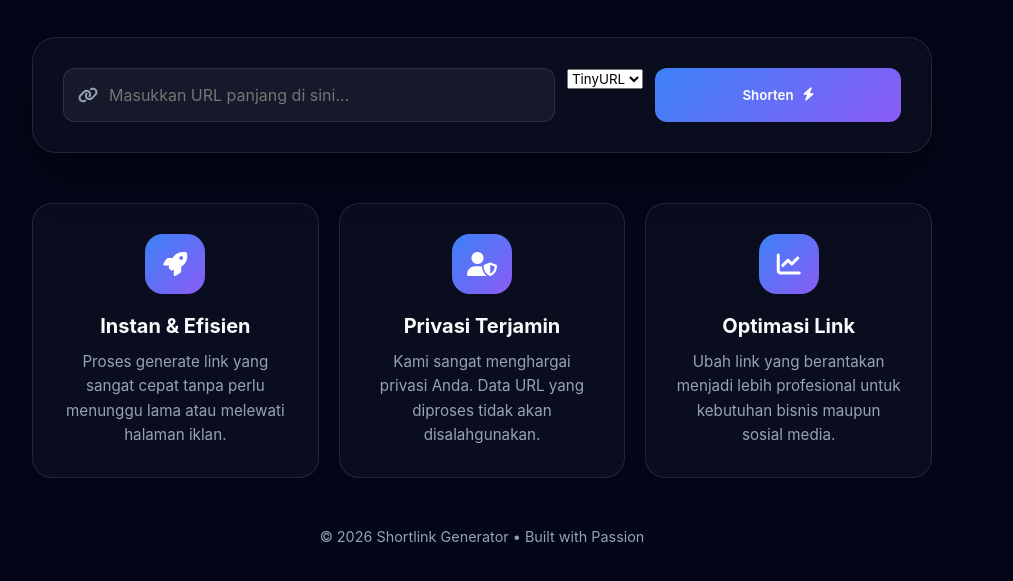
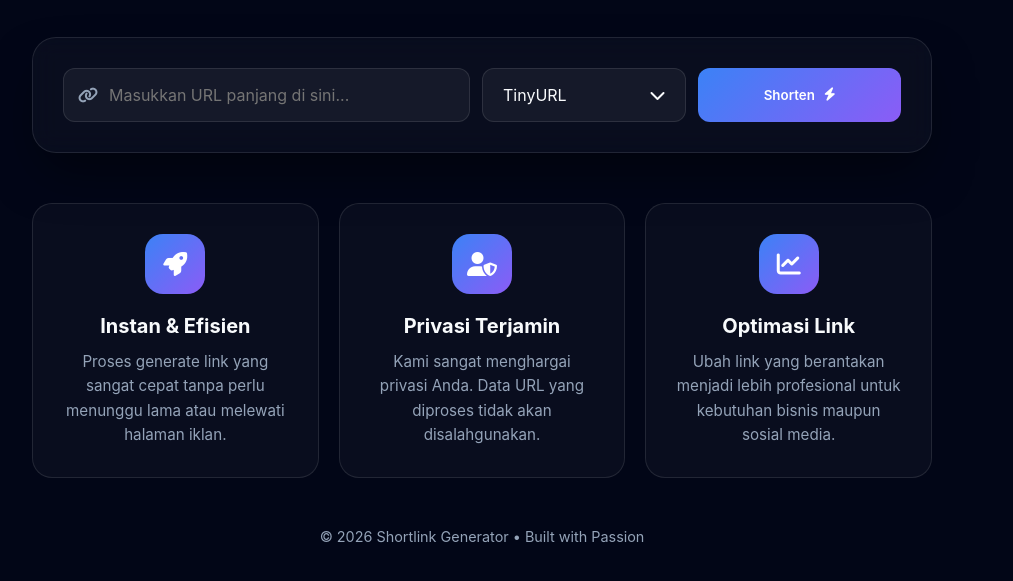
Before and after one commit to HidzzY/WebShortLink, a website: page index.html in a window 1280 px wide. Shown: the part 227-808 px from the top of the page, without its empty margins (158-1171 px from the left). Drawn offline with Linux system fonts and the light colour scheme.

Commit message:
Update index.html

```diff
--- a/index.html
+++ b/index.html
@@ -30,15 +30,20 @@
           <input id="url" type="url" placeholder="Masukkan URL panjang di sini..." />
         </div>
 
-        <div class="select-wrapper">
-          <select id="provider">
-            <option value="tinyurl">TinyURL</option>
-            <option value="bomso">Bom.so</option>
-            <option value="byvn">ByVn</option>
-            <option value="ejuz">Ejuz</option>
-            <option value="goosu">Goo.su</option>
-            <option value="ouo">OUO</option>
-          </select>
+        <div class="custom-select" id="customSelect">
+          <div class="select-trigger">
+            <span id="selected-text">TinyURL</span>
+            <i class="fas fa-chevron-down"></i>
+          </div>
+          <div class="select-options">
+            <div class="option selected" data-value="tinyurl">TinyURL</div>
+            <div class="option" data-value="bomso">Bom.so</div>
+            <div class="option" data-value="byvn">ByVn</div>
+            <div class="option" data-value="ejuz">Ejuz</div>
+            <div class="option" data-value="goosu">Goo.su</div>
+            <div class="option" data-value="ouo">OUO</div>
+          </div>
+          <input type="hidden" id="provider" value="tinyurl">
         </div>
 
         <button onclick="shortenUrl()" class="btn-primary">
```
